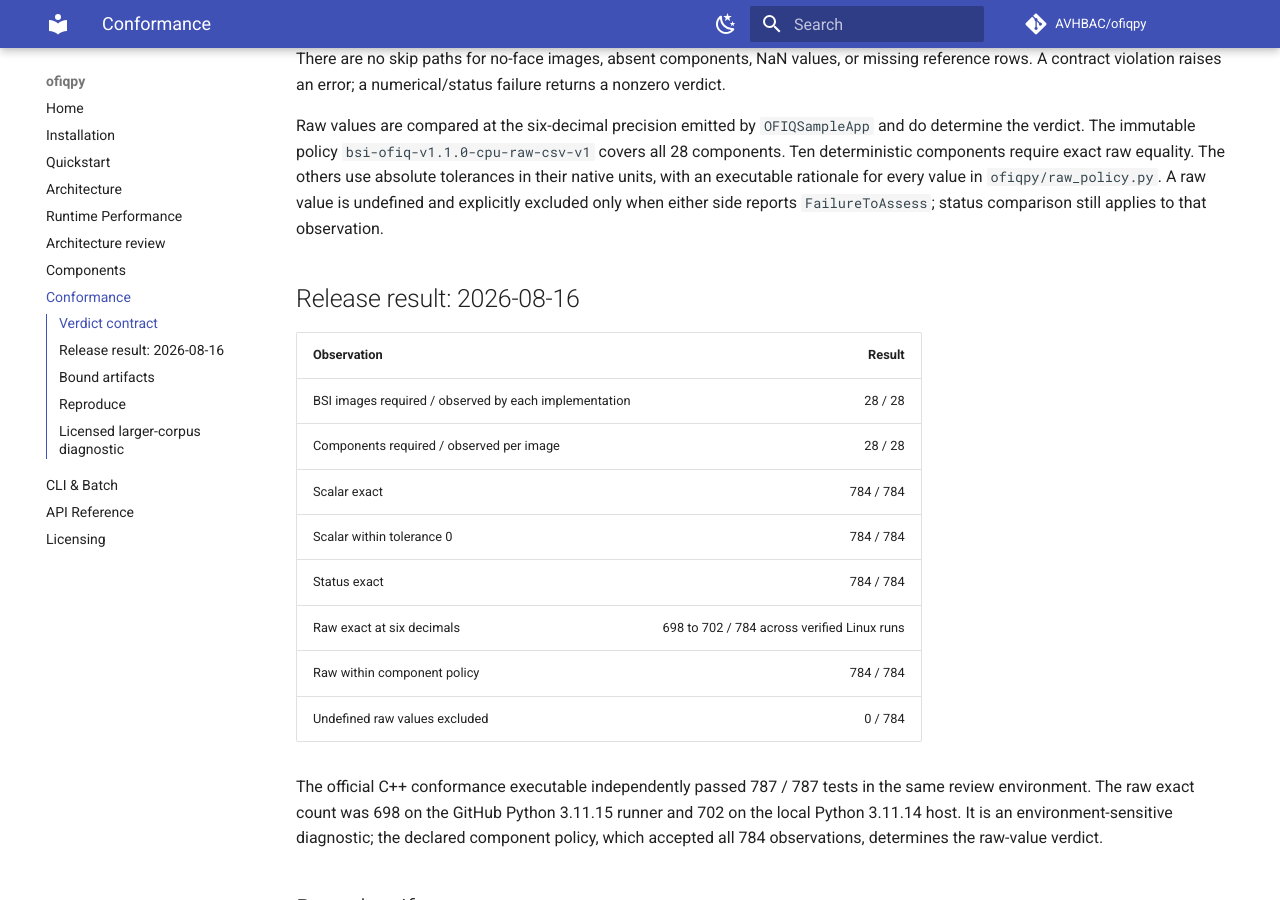
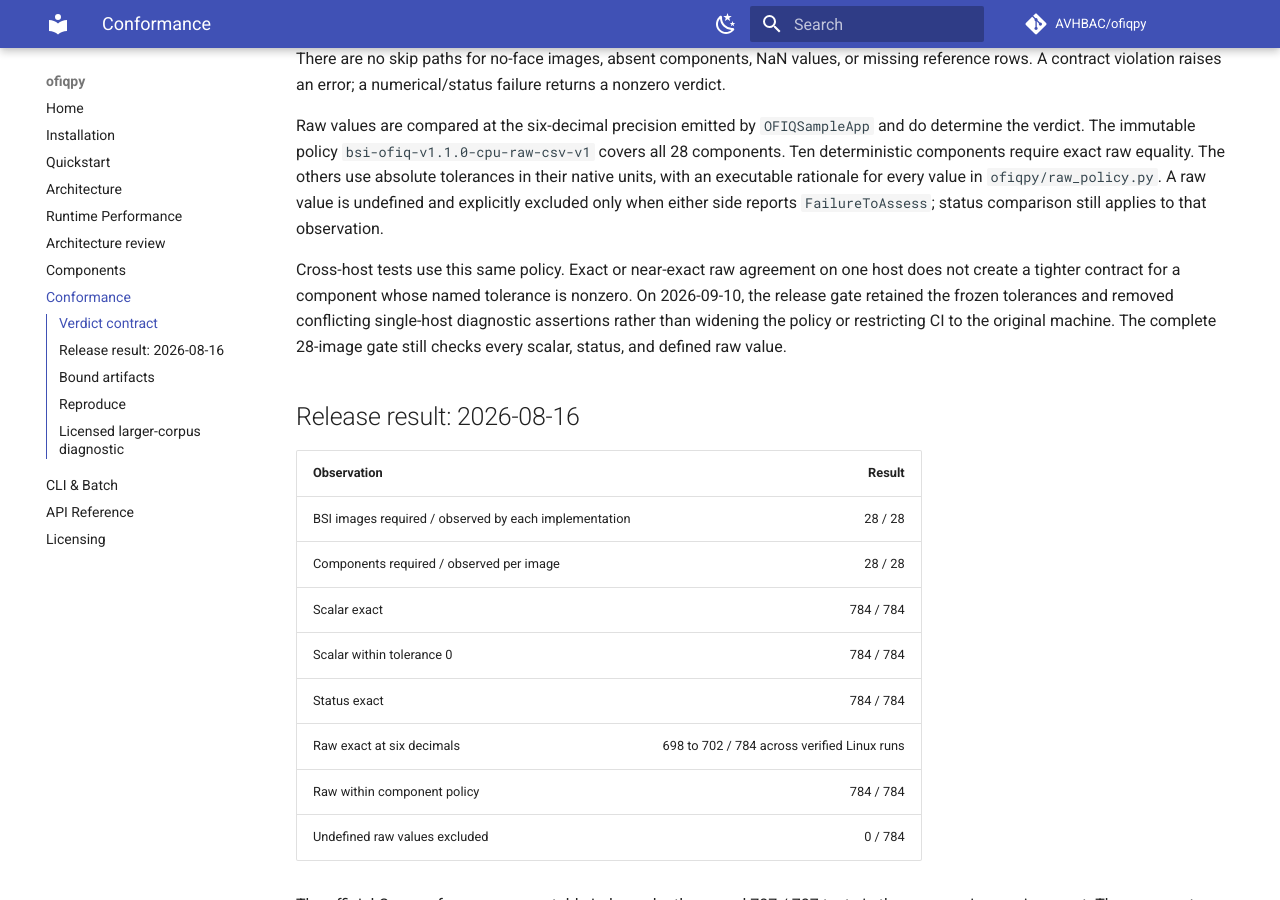
Before and after one commit to AVHBAC/ofiqpy, an MkDocs documentation site: the page built from docs/conformance.md, in a window 1280 px wide and 900 px high, scrolled down 495 px. Built offline with MkDocs 1.6.1 and Material for MkDocs 9.7.7, drawn with Linux system fonts in a browser that asks for light colours; comment, search, counter and statistics services are not loaded.

Commit message:
Align portable conformance tests with the immutable raw policy

```diff
--- a/docs/conformance.md
+++ b/docs/conformance.md
@@ -26,6 +26,13 @@ require exact raw equality. The others use absolute tolerances in their native u
 an executable rationale for every value in `ofiqpy/raw_policy.py`. A raw value is undefined
 and explicitly excluded only when either side reports `FailureToAssess`; status comparison
 still applies to that observation.
+
+Cross-host tests use this same policy. Exact or near-exact raw agreement on one host
+does not create a tighter contract for a component whose named tolerance is nonzero.
+On 2026-09-10, the release gate retained the frozen tolerances and removed conflicting
+single-host diagnostic assertions rather than widening the policy or restricting CI
+to the original machine. The complete 28-image gate still checks every scalar, status,
+and defined raw value.
 
 ## Release result: 2026-08-16
 
--- a/ofiqpy/_version.py
+++ b/ofiqpy/_version.py
@@ -1,3 +1,3 @@
 """Single source for the ofiqpy package version."""
 
-__version__ = "0.2.1"
+__version__ = "0.2.2"
```
Also changed, not shown: CHANGELOG.md (+13 -0 lines), README.md (+3 -3 lines), docs/installation.md (+2 -2 lines), 2 other files.
